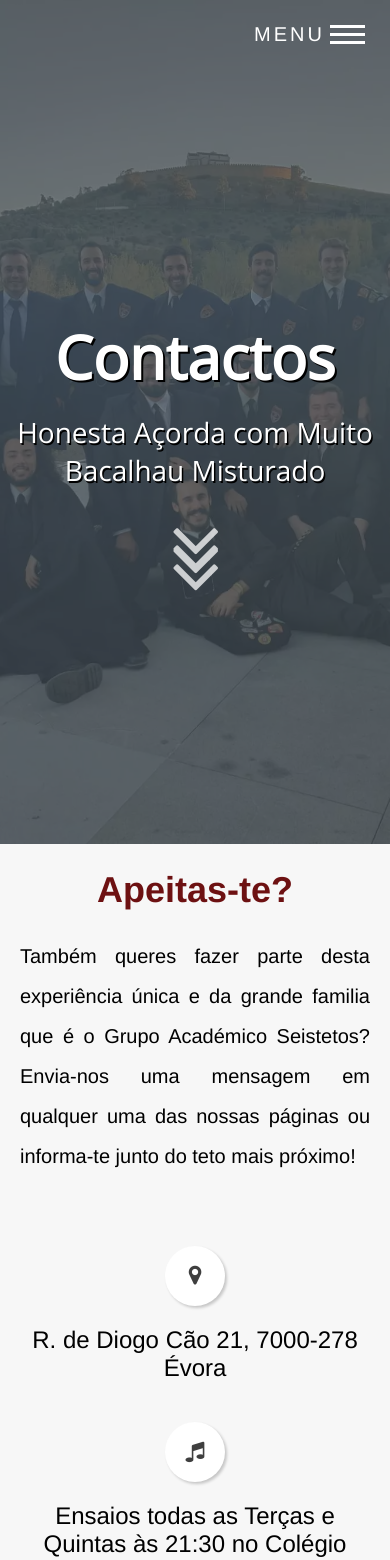
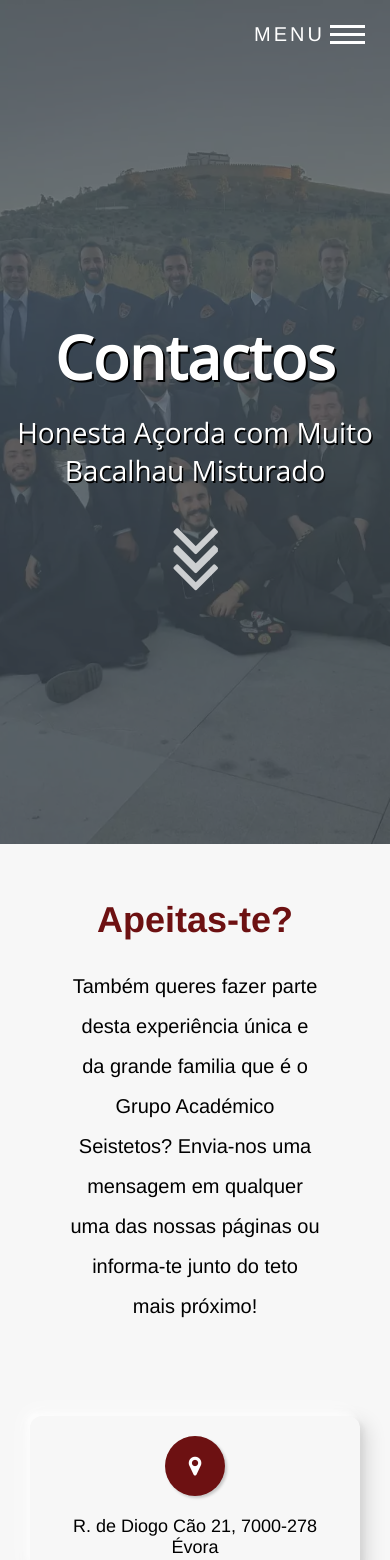
Before and after one commit to MrValraven/seistetos, a Vue app: page /#/contactos in a window 390 px wide. Shown: the top 1560 px of the page. Built offline with nearby package versions, Linux system fonts and the light colour scheme.

Commit message:
improved visual layout and spacing

```diff
--- a/src/components/Footer.vue
+++ b/src/components/Footer.vue
@@ -7,7 +7,7 @@
 			<li><a class="icon" id="spotify" href="https://open.spotify.com/artist/6UytzMPJfPy7zHhPXTDMvr?si=ZE2jZQWPQiShPtvbs0WjOg"><i  class="fa fa-spotify"></i></a></li>
 		</ul>
 		<p class="moto">A chumbar a Maria desde 1992</p>
-		<p>Developed with 🍷 by <a href="https://www.linkedin.com/in/tiago-costa-b141121b1/" target="_blank" rel="noopener">Tiago "Papasmurf" Costa</a>.</p>
+		<p>Developed with 🍷 by <a href="https://www.linkedin.com/in/tiago-costa-b141121b1/" target="_blank" rel="noopener">Tiago Costa</a>.</p>
 	</footer>
 </template>
 
--- a/src/components/SmallCard.vue
+++ b/src/components/SmallCard.vue
@@ -1,13 +1,13 @@
 <template>
     <ul class="box">
-        <li class="icon">
-            <a :href="link">
+        <a :href="link">
+            <li class="icon">
                 <i :class="icon" aria-hidden="true"></i>
-            </a>
-        </li>
-        <li class="cardtext">
-            {{ text }}
-        </li>
+            </li>
+            <li class="cardtext">
+                {{ text }}
+            </li>
+        </a>
     </ul>
 
 </template>
@@ -33,8 +33,35 @@ export default defineComponent({
 	flex-direction: column;
 	justify-content: center;
 	align-items: center;
+    border-radius: 12px;
 	width: 100%;
 	margin: 0px 20px;
+    transition: all 0.4s cubic-bezier(.79,.21,.06,.81);
+
+    &:hover {
+        cursor: pointer;
+        box-shadow: -7px -7px 20px 0px #fff9,
+        -4px -4px 5px 0px #fff9,
+        7px 7px 20px 0px #0002,
+        4px 4px 5px 0px #0001,
+        inset 0px 0px 0px 0px #fff9,
+        inset 0px 0px 0px 0px #0001,
+        inset 0px 0px 0px 0px #fff9,
+        inset 0px 0px 0px 0px #0001;
+
+        a >.icon {
+            transform: scale(1.1);
+            background-color: #6d1112;
+            color: #ffffff;
+        }
+    }
+
+    a {
+        display: flex;
+        flex-direction: column;
+        align-items: center;
+        opacity: 1;
+    }
 
     .icon {
         width: 60px;
@@ -48,32 +75,38 @@ export default defineComponent({
         border-radius: 50%;
         font-size: 22px;
         box-shadow: -2px -2px 3px rgba(255,255,255,0.05) , 2px 2px 3px rgba(0,0,0,0.2);
-        transition: all 0.6s cubic-bezier(.79,.21,.06,.81);
+        transition: all 0.4s cubic-bezier(.79,.21,.06,.81);
         z-index: 2;
-
-        &:hover {
-            background-color: #6d1112;
-	        scale: 1.1;
-        }
-
-        a {
-            color: black;
-
-            &:hover {
-                color: #ffffff;
-	            scale: 1.5;
-            }
-        }
     }
 
     .cardtext {
-        font-size: 24px;
+        color: black;
+        font-size: 18px;
     }
 }
 
 @media (max-width: 700px) {
     .cardtext {
-        font-size: 20px;
+        font-size: 16px;
+    }
+}
+
+@media (max-width: 1000px) {
+    .box {
+        margin: 40px 0 40px 0;
+        box-shadow: -7px -7px 20px 0px #fff9,
+        -4px -4px 5px 0px #fff9,
+        7px 7px 20px 0px #0002,
+        4px 4px 5px 0px #0001,
+        inset 0px 0px 0px 0px #fff9,
+        inset 0px 0px 0px 0px #0001,
+        inset 0px 0px 0px 0px #fff9,
+        inset 0px 0px 0px 0px #0001;
+
+        a >.icon {
+            background-color: #6d1112;
+            color: #ffffff;
+        }
     }
 }
 
--- a/src/views/Contactos.vue
+++ b/src/views/Contactos.vue
@@ -105,9 +105,10 @@ export default defineComponent({
   }
 
   p {
-    font-size: 25px;
+    font-size: 18px;
 	  margin-bottom: 50px;
-	  min-width: 70%;
+	  padding: 0 10vw;
+    min-width: 70%;
   }
 
   .cards {
@@ -115,10 +116,10 @@ export default defineComponent({
   }
 }
 
-@media (max-width: 700px) {
+@media (max-width: 1000px) {
 
   .contacts {
-    padding: 0px;
+    padding: 30px;
 
     h1 {
       font-size: 36px;
@@ -126,7 +127,6 @@ export default defineComponent({
 
     p {
       font-size: 20px;
-      text-align: justify;
     }
 
     .cards {
```
